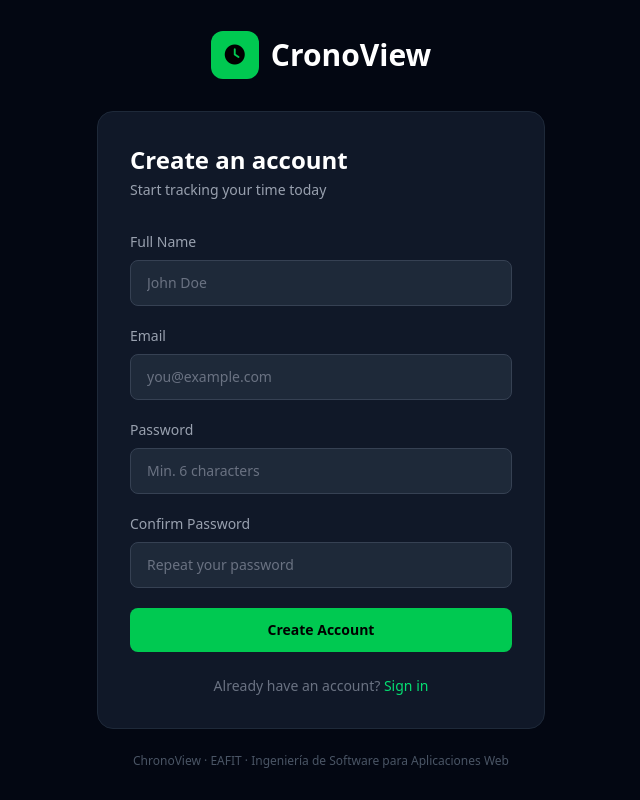
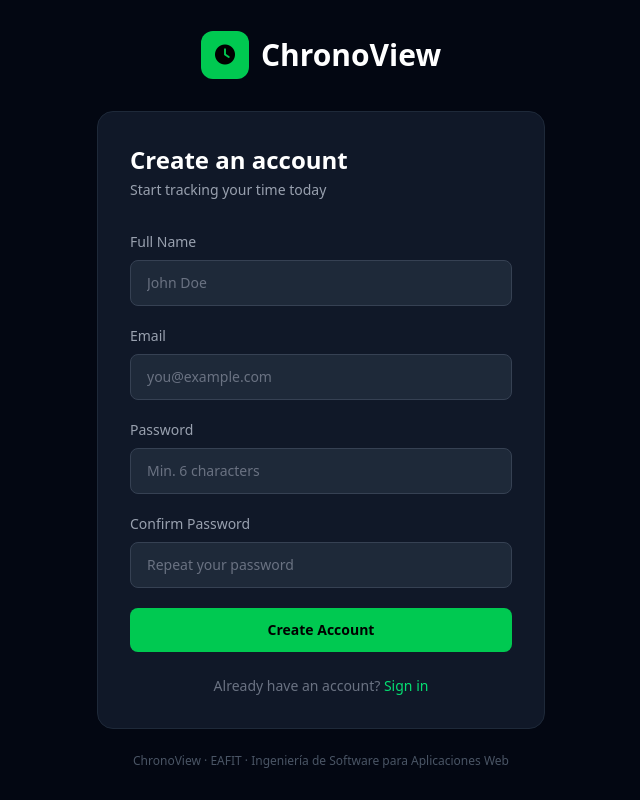
Before and after one commit to dechouriog/Chronoviews, a Vue app in the folder frontend/: page /register in a window 1280 px wide. Shown: the whole page, without its empty margins (319-959 px from the left). Built offline with nearby package versions, Linux system fonts and the light colour scheme.

Commit message:
Fix: Error en el nombre

```diff
--- a/frontend/src/views/RegisterView.vue
+++ b/frontend/src/views/RegisterView.vue
@@ -54,7 +54,7 @@ async function handleRegister(): Promise<void> {
         <div class="w-12 h-12 bg-green-500 rounded-xl flex items-center justify-center">
           <i class="fas fa-clock text-black text-xl"></i>
         </div>
-        <span class="text-white text-3xl font-bold">CronoView</span>
+        <span class="text-white text-3xl font-bold">ChronoView</span>
       </div>
 
       <!-- card -->
```
